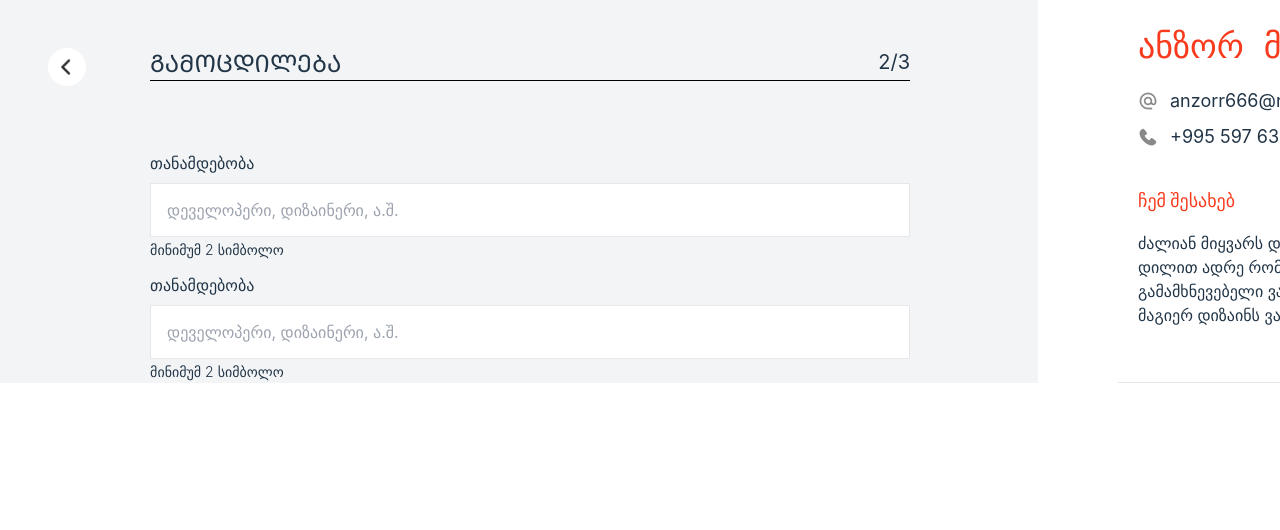
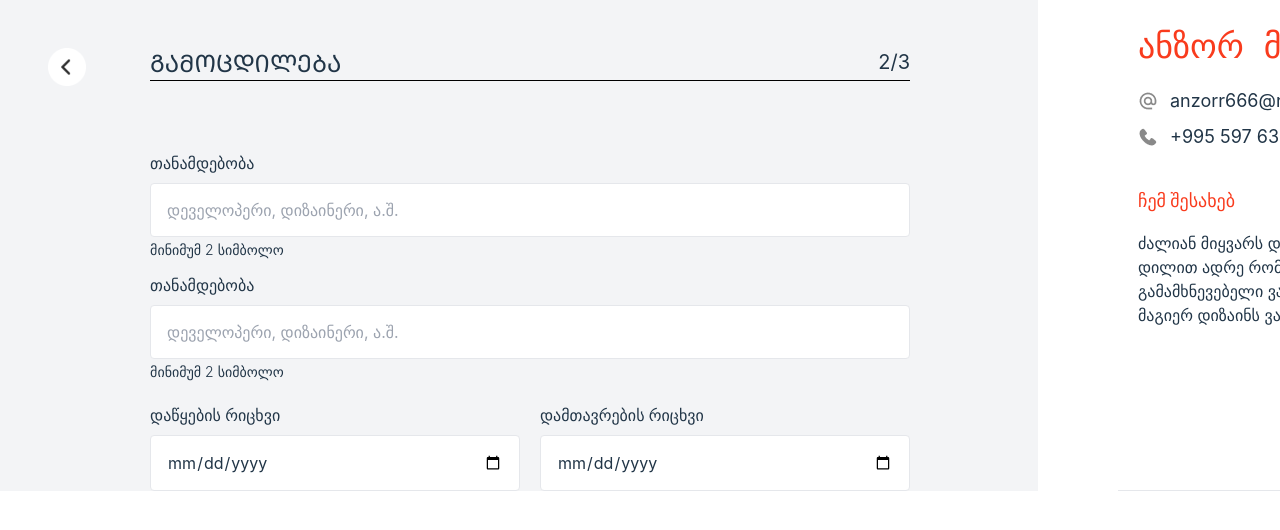
Before and after one commit to kachkacha2003/colab-team9, a React (Vite) app: page / in a window 1280 px wide. Shown: the top 530 px of the page. Built offline with nearby package versions, Linux system fonts and the light colour scheme.

Commit message:
wip: add calendar imputs

```diff
--- a/src/components/EnterPersonalData.tsx
+++ b/src/components/EnterPersonalData.tsx
@@ -15,16 +15,34 @@ export default function EnterPersonalData() {
             <input
               type="text"
               placeholder="დეველოპერი, დიზაინერი, ა.შ."
-              className="w-full px-4 py-[14px] mt-2 border outline-none"
+              className="w-full px-4 py-[14px] mt-2 border outline-none rounded"
             />
             <span className="text-sm font-light	mt-2">მინიმუმ 2 სიმბოლო</span>
             <p className="font-medium mt-3">თანამდებობა</p>
             <input
               type="text"
               placeholder="დეველოპერი, დიზაინერი, ა.შ."
-              className="w-full px-4 py-[14px] mt-2 border outline-none"
+              className="w-full px-4 py-[14px] mt-2 border outline-none rounded"
             />
             <span className="text-sm font-light	mt-2">მინიმუმ 2 სიმბოლო</span>
+            <div className="mt-5 flex justify-between">
+              <div className="">
+                <p className="font-medium">დაწყების რიცხვი</p>
+                <input
+                  type="date"
+                  placeholder="mm / dd / yyyy"
+                  className="w-[370px] px-4 py-[14px] mt-2 border outline-none rounded"
+                ></input>
+              </div>
+              <div className="">
+                <p className="font-medium">დამთავრების რიცხვი</p>
+                <input
+                  type="date"
+                  placeholder="mm / dd / yyyy"
+                  className="w-[370px] px-4 py-[14px] mt-2 border outline-none rounded"
+                ></input>
+              </div>
+            </div>
           </form>
         </div>
       </div>
```
